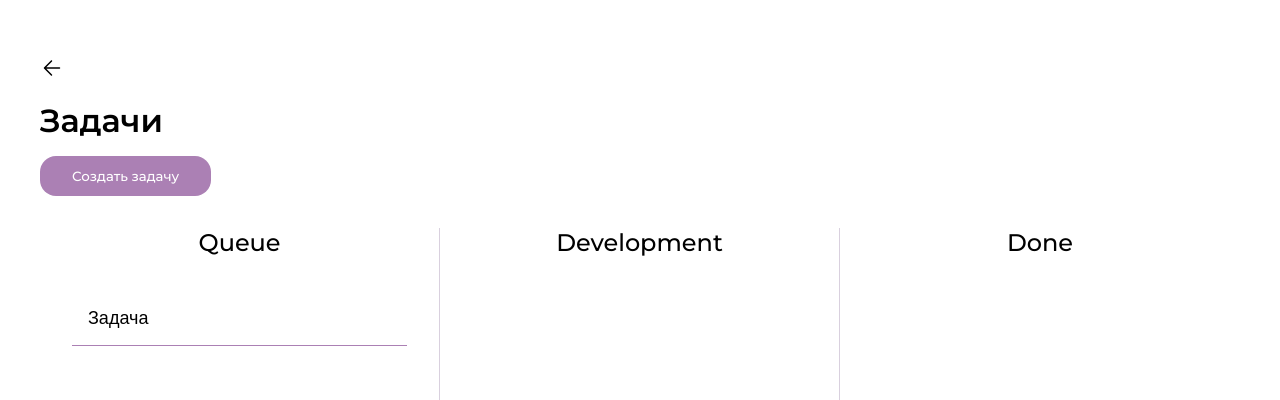
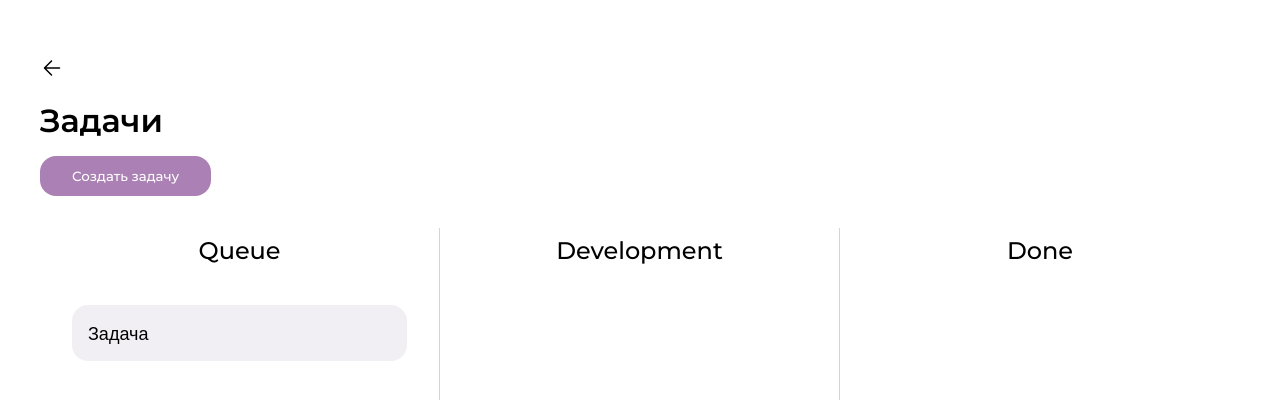
Before and after one commit to kemosaaabe/advanced-todo, a React (Create React App) app: page /projects/1 in a window 1280 px wide. Shown: the top 400 px of the page. Built offline with nearby package versions, Linux system fonts and the light colour scheme.

Commit message:
added dragndrop

```diff
--- a/package.json
+++ b/package.json
@@ -12,6 +12,8 @@
     "@types/react-dom": "^18.2.8",
     "@types/react-redux": "^7.1.27",
     "react": "^18.2.0",
+    "react-dnd": "^16.0.1",
+    "react-dnd-html5-backend": "^16.0.1",
     "react-dom": "^18.2.0",
     "react-redux": "^8.1.2",
     "react-router-dom": "^6.16.0",
--- a/src/App.tsx
+++ b/src/App.tsx
@@ -1,4 +1,6 @@
 import { Route, Routes } from "react-router-dom";
+import { DndProvider } from "react-dnd/dist/core";
+import { HTML5Backend } from "react-dnd-html5-backend";
 
 import Projects from "./pages/Projects";
 import Tasks from "./pages/Tasks";
@@ -7,7 +9,14 @@ function App() {
   return (
     <Routes>
       <Route path="/" element={<Projects />} />
-      <Route path="/projects/:projectId" element={<Tasks />} />
+      <Route
+        path="/projects/:projectId"
+        element={
+          <DndProvider backend={HTML5Backend}>
+            <Tasks />
+          </DndProvider>
+        }
+      />
     </Routes>
   );
 }
--- a/src/components/Task/index.tsx
+++ b/src/components/Task/index.tsx
@@ -3,13 +3,29 @@ import { FC } from "react";
 import { ITask } from "../../store/types";
 
 import styles from "./styles.module.css";
+import { useDrag } from "react-dnd";
 
 interface TaskProps {
   task: ITask;
 }
 
 const Task: FC<TaskProps> = ({ task }) => {
-  return <div className={styles.task}>{task.title}</div>;
+  const [{ isDragging }, drag] = useDrag(() => ({
+    type: "task",
+    item: { id: task.id },
+    collect: (monitor) => ({
+      isDragging: !!monitor.isDragging(),
+    }),
+  }));
+
+  return (
+    <div
+      ref={drag}
+      className={`${styles.task} ${isDragging && styles.dragTask}`}
+    >
+      {task.title}
+    </div>
+  );
 };
 
 export default Task;
--- a/src/components/Task/styles.module.css
+++ b/src/components/Task/styles.module.css
@@ -4,7 +4,12 @@
   font-size: var(--size-md);
   font-weight: 400;
 
-  border-bottom: 1px solid var(--color-puce);
+  background-color: rgba(var(--color-lavender-rgb), 0.35);
+  border-radius: 1rem;
 
   cursor: pointer;
 }
+
+.dragTask {
+  opacity: 0.35;
+}
--- /dev/null
+++ b/src/components/TasksCol/index.tsx
@@ -0,0 +1,51 @@
+import { FC } from "react";
+import { useDrop } from "react-dnd";
+
+import { useAppDispatch } from "../../app/hooks";
+import { editTask } from "../../store/actions/tasks";
+import { ITask, TaskStatus } from "../../store/types";
+
+import Task from "../Task";
+
+import styles from "./styles.module.css";
+
+interface TaskColProps {
+  title: string;
+  status: TaskStatus;
+  tasks: ITask[];
+}
+
+const TasksCol: FC<TaskColProps> = ({ tasks, title, status }) => {
+  const dispatch = useAppDispatch();
+
+  const [{ isOver }, drop] = useDrop(() => ({
+    accept: "task",
+    drop: (item: { id: string }) => addTaskToCol(item.id),
+    collect: (monitor) => ({
+      isOver: !!monitor.isOver(),
+    }),
+  }));
+
+  const addTaskToCol = (id: string) => {
+    const currentTask = tasks.find((task) => task.id === id);
+
+    if (!currentTask) return;
+
+    dispatch(editTask({ ...currentTask, status: status }));
+  };
+
+  return (
+    <div className={`${styles.col} ${isOver && styles.activeCol}`} ref={drop}>
+      <h2 className={styles.titleCol}>{title}</h2>
+      <div className={styles.colInner}>
+        {tasks
+          .filter((task) => task.status === status)
+          .map((task) => (
+            <Task task={task} key={task.id} />
+          ))}
+      </div>
+    </div>
+  );
+};
+
+export default TasksCol;
--- /dev/null
+++ b/src/components/TasksCol/styles.module.css
@@ -0,0 +1,23 @@
+.col:not(:last-child) {
+  border-right: 1px solid var(--color-lavender);
+}
+
+.colInner {
+  padding: 2rem;
+  display: flex;
+  flex-direction: column;
+  gap: 1rem;
+}
+
+.titleCol {
+  padding: 0.5rem 1rem;
+
+  font-family: var(--font-montserrat);
+  font-weight: 500;
+  font-size: var(--size-lg);
+  text-align: center;
+}
+
+.activeCol {
+  background-color: rgba(var(--color-lavender-rgb), 0.15);
+}
--- a/src/index.css
+++ b/src/index.css
@@ -16,6 +16,7 @@
   --size-xl: 2rem;
 
   /* Colors */
+  --color-lavender-rgb: 217, 208, 222;
   --color-lavender: #d9d0de;
   --color-puce: #ab80b4;
   --color-white: #fff;
--- a/src/pages/Tasks/index.tsx
+++ b/src/pages/Tasks/index.tsx
@@ -4,18 +4,17 @@ import { useParams, Link } from "react-router-dom";
 
 import { useAppSelector, useAppDispatch } from "../../app/hooks";
 import { addTask } from "../../store/actions/tasks";
-import { ITask } from "../../store/types";
+import { ITask, TaskStatus } from "../../store/types";
 
 import Button from "../../ui/Button";
 import Input from "../../ui/Input";
-import Task from "../../components/Task";
+import TasksCol from "../../components/TasksCol";
 
 import styles from "./styles.module.css";
 import Modal from "../../ui/Modal";
 
 const Tasks = () => {
   const { projectId } = useParams();
-
   const tasks = useAppSelector((state) => state.tasks.tasks).filter(
     (task) => task.projectId === projectId
   );
@@ -49,6 +48,12 @@ const Tasks = () => {
     setValue("");
     onCloseAddModal();
   };
+
+  const cols: { id: number; title: string; status: TaskStatus }[] = [
+    { id: 0, title: "Queue", status: "queue" },
+    { id: 1, title: "Development", status: "dev" },
+    { id: 2, title: "Done", status: "done" },
+  ];
 
   return (
     <div className={styles.container}>
@@ -87,36 +92,14 @@ const Tasks = () => {
       <h1 className={styles.title}>Задачи</h1>
       <Button onClick={onCloseAddModal}>Создать задачу</Button>
       <div className={styles.tasks}>
-        <div className={styles.col}>
-          <h2 className={styles.titleCol}>Queue</h2>
-          <div className={styles.colInner}>
-            {tasks
-              .filter((task) => task.status === "queue")
-              .map((task) => (
-                <Task task={task} key={task.id} />
-              ))}
-          </div>
-        </div>
-        <div className={styles.col}>
-          <h2 className={styles.titleCol}>Development</h2>
-          <div className={styles.colInner}>
-            {tasks
-              .filter((task) => task.status === "dev")
-              .map((task) => (
-                <Task task={task} key={task.id} />
-              ))}
-          </div>
-        </div>
-        <div className={styles.col}>
-          <h2 className={styles.titleCol}>Done</h2>
-          <div className={styles.colInner}>
-            {tasks
-              .filter((task) => task.status === "done")
-              .map((task) => (
-                <Task task={task} key={task.id} />
-              ))}
-          </div>
-        </div>
+        {cols.map((col) => (
+          <TasksCol
+            key={col.id}
+            title={col.title}
+            status={col.status}
+            tasks={tasks}
+          />
+        ))}
       </div>
     </div>
   );
--- a/src/pages/Tasks/styles.module.css
+++ b/src/pages/Tasks/styles.module.css
@@ -26,26 +26,6 @@
   margin-top: 2rem;
 }
 
-.col:not(:last-child) {
-  border-right: 1px solid var(--color-lavender);
-}
-
-.colInner {
-  padding: 2rem;
-  display: flex;
-  flex-direction: column;
-  gap: 1rem;
-}
-
-.titleCol {
-  padding: 0 1rem;
-
-  font-family: var(--font-montserrat);
-  font-weight: 500;
-  font-size: var(--size-lg);
-  text-align: center;
-}
-
 /* Modal */
 
 .titleModal {
```
Also changed, not shown: 1 other file (tests, documents, lock files or other folders).
